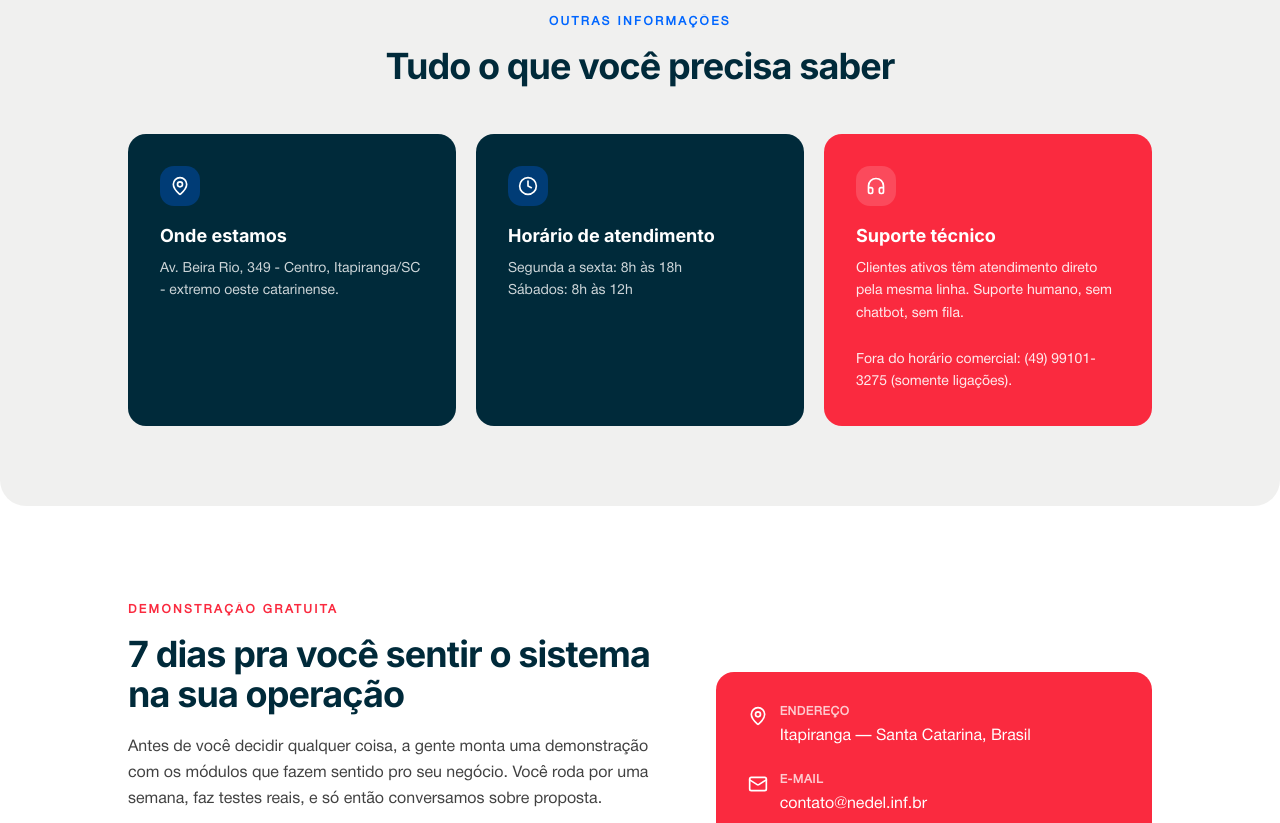
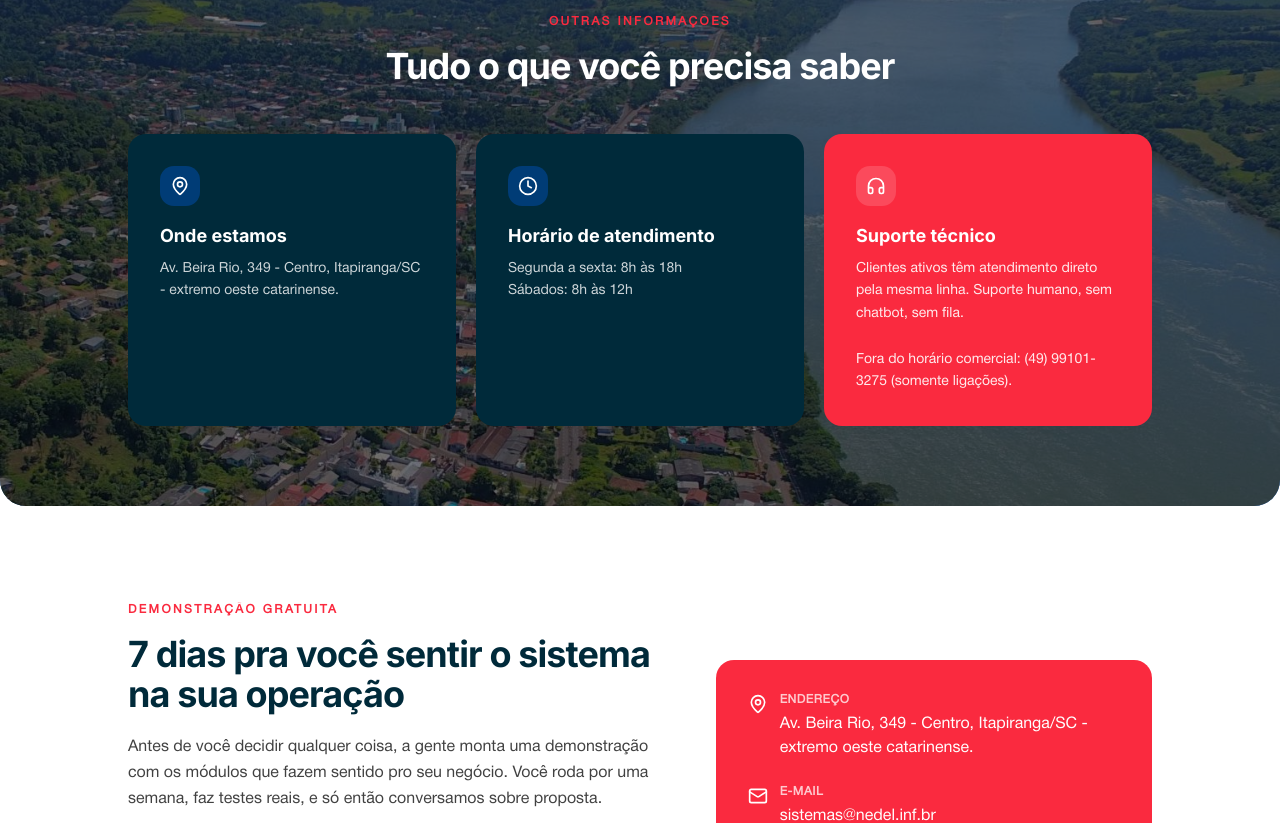
Before and after one commit to nedelsistemas/site, a Next.js app: page /contact in a window 1280 px wide. Shown: the part 928-1751 px from the top of the page. Built offline with nearby package versions, Linux system fonts and the light colour scheme.

Commit message:
ajustado endereço e adicionado imagem da cidade

```diff
--- a/src/app/contact/page.tsx
+++ b/src/app/contact/page.tsx
@@ -162,15 +162,28 @@ export default function Contact() {
       </Section>
 
       {/* Info secundária */}
-      <Section className="my-0 py-16 md:py-20 bg-secondary/40">
-        <Reveal className="text-center max-w-2xl mb-12">
-          <Eyebrow>Outras informações</Eyebrow>
-          <h2 className="text-3xl md:text-4xl font-bold tracking-tight text-nedel-black-blue mt-4">
+      <Section className="my-0 py-16 md:py-20 relative overflow-hidden">
+        {/* Gradiente de base (sempre visível, garante o tom da seção mesmo sem foto) */}
+        <div
+          aria-hidden
+          className="absolute inset-0 bg-gradient-to-br from-nedel-black-blue to-nedel-medium-blue"
+        />
+        {/* PLACEHOLDER: substituir /itapiranga.jpg por foto real da cidade quando disponível */}
+        <div
+          aria-hidden
+          className="absolute inset-0 bg-[url('/itapiranga.jpg')] bg-cover bg-center opacity-100"
+        />
+        {/* Sobreposição preta pra não ficar gritante */}
+        <div aria-hidden className="absolute inset-0 bg-black/50" />
+
+        <Reveal className="relative text-center max-w-2xl mb-12">
+          <Eyebrow tone="red">Outras informações</Eyebrow>
+          <h2 className="text-3xl md:text-4xl font-bold tracking-tight text-white mt-4">
             Tudo o que você precisa saber
           </h2>
         </Reveal>
 
-        <RevealStagger className="grid md:grid-cols-3 gap-5 w-full">
+        <RevealStagger className="relative grid md:grid-cols-3 gap-5 w-full">
           {SECONDARY_INFO.map((item) => {
             const isWarm = item.accent === "red";
             return (
@@ -265,7 +278,8 @@ export default function Contact() {
                     Endereço
                   </p>
                   <p className="mt-1">
-                    Itapiranga — Santa Catarina, Brasil
+                    Av. Beira Rio, 349 - Centro, Itapiranga/SC - extremo oeste
+                    catarinense.
                   </p>
                 </div>
               </div>
@@ -276,10 +290,10 @@ export default function Contact() {
                     E-mail
                   </p>
                   <a
-                    href="mailto:contato@nedel.inf.br"
+                    href="mailto:sistemas@nedel.inf.br"
                     className="hover:text-white/80 transition-colors mt-1 inline-block"
                   >
-                    contato@nedel.inf.br
+                    sistemas@nedel.inf.br
                   </a>
                 </div>
               </div>
--- a/src/app/page.tsx
+++ b/src/app/page.tsx
@@ -5,6 +5,7 @@ import Digiadm from "@/assets/mock/digiadm.png";
 import Diginfce from "@/assets/mock/diginfce.png";
 import Digientregas from "@/assets/mock/digientregas.png";
 import { Reveal, RevealStagger, RevealItem } from "@/components/reveal";
+import { MockupFrame } from "@/components/ui/mockup-frame";
 
 const STATS = [
   {
@@ -382,17 +383,16 @@ export default function Home() {
                       </div>
                     </div>
 
-                    <div className="relative">
-                      <div className="absolute -inset-8 bg-gradient-to-br from-nedel-blue/40 via-nedel-blue/10 to-transparent blur-3xl"></div>
+                    <MockupFrame glow="blue" glowIntensity="strong">
                       <Image
                         src={app.pathImage}
                         alt={app.name}
                         width={1400}
                         height={900}
                         loading="lazy"
-                        className="relative rounded-2xl shadow-2xl border border-white/10 hover:scale-[1.02] transition-transform duration-500"
+                        className="w-full h-auto"
                       />
-                    </div>
+                    </MockupFrame>
                   </Reveal>
                 );
               })}
--- a/src/app/products/page.tsx
+++ b/src/app/products/page.tsx
@@ -30,6 +30,7 @@ import {
   Workflow,
 } from "lucide-react";
 import { Section } from "@/components/ui/section";
+import { MockupFrame } from "@/components/ui/mockup-frame";
 import DigiadmMock from "@/assets/mock/digiadm.png";
 import DiginfceMock from "@/assets/mock/diginfce.png";
 import DigientregasMock from "@/assets/mock/digientregas.png";
@@ -383,15 +384,14 @@ export default function Products() {
                 </span>
               </div>
             </div>
-            <div className="relative">
-              <div className="absolute inset-0 bg-gradient-to-tr from-nedel-blue/20 to-transparent blur-3xl" />
+            <MockupFrame glow="blue" glowIntensity="strong">
               <Image
                 src={DigiadmMock}
                 alt="Tela do Digiadm"
-                className="relative w-full h-auto rounded-2xl shadow-2xl"
+                className="w-full h-auto"
                 placeholder="blur"
               />
-            </div>
+            </MockupFrame>
           </Reveal>
 
           {/* Módulos categorizados */}
@@ -510,15 +510,14 @@ export default function Products() {
                 </div>
                 <div className={isEven ? "md:order-2" : "md:order-1"}>
                   {product.image ? (
-                    <div className="relative">
-                      <div className="absolute inset-0 bg-gradient-to-tr from-nedel-blue/30 to-transparent blur-3xl" />
+                    <MockupFrame glow="blue" glowIntensity="strong">
                       <Image
                         src={product.image}
                         alt={`Tela do ${product.name}`}
-                        className="relative w-full h-auto rounded-2xl shadow-2xl"
+                        className="w-full h-auto"
                         placeholder="blur"
                       />
-                    </div>
+                    </MockupFrame>
                   ) : (
                     <MockPlaceholder
                       label={`Imagem do ${product.name}`}
--- /dev/null
+++ b/src/components/ui/mockup-frame.tsx
@@ -0,0 +1,45 @@
+import { cn } from "@/lib/utils";
+
+type MockupFrameProps = {
+  children: React.ReactNode;
+  className?: string;
+  glow?: "blue" | "red" | "green" | "none";
+  glowIntensity?: "subtle" | "strong";
+};
+
+const GLOW_COLORS = {
+  blue: "from-nedel-blue/40 via-nedel-blue/10 to-transparent",
+  red: "from-nedel-red/40 via-nedel-red/10 to-transparent",
+  green: "from-nedel-green/40 via-nedel-green/10 to-transparent",
+  none: "",
+} as const;
+
+const GLOW_SIZES = {
+  subtle: "-inset-4",
+  strong: "-inset-8",
+} as const;
+
+export function MockupFrame({
+  children,
+  className,
+  glow = "blue",
+  glowIntensity = "strong",
+}: MockupFrameProps) {
+  return (
+    <div className={cn("relative", className)}>
+      {glow !== "none" && (
+        <div
+          aria-hidden
+          className={cn(
+            "absolute bg-gradient-to-br blur-3xl pointer-events-none",
+            GLOW_COLORS[glow],
+            GLOW_SIZES[glowIntensity],
+          )}
+        />
+      )}
+      <div className="relative rounded-xl shadow-2xl overflow-hidden bg-white border border-black/5">
+        {children}
+      </div>
+    </div>
+  );
+}
```
Also changed, not shown: public/itapiranga.jpg (added).
